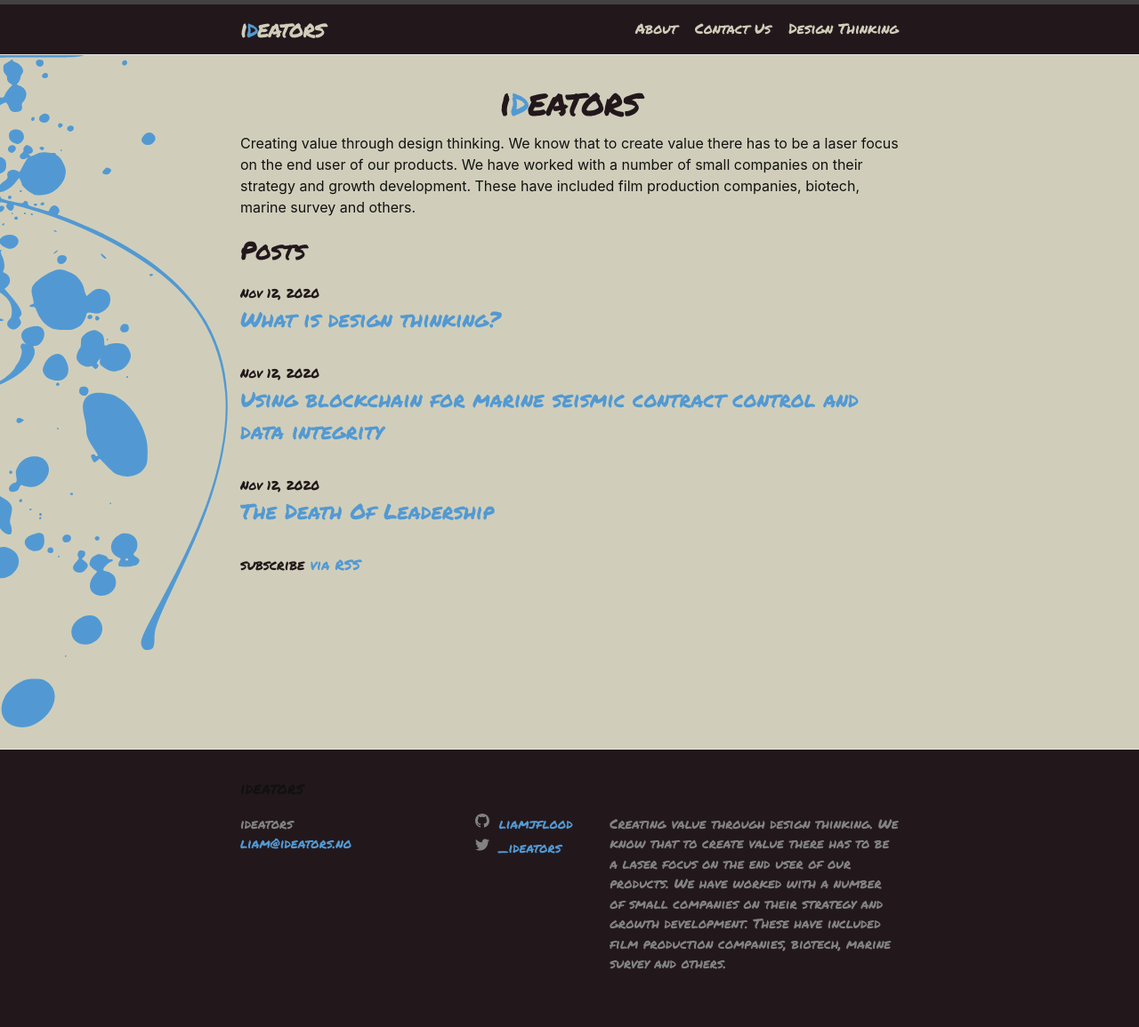
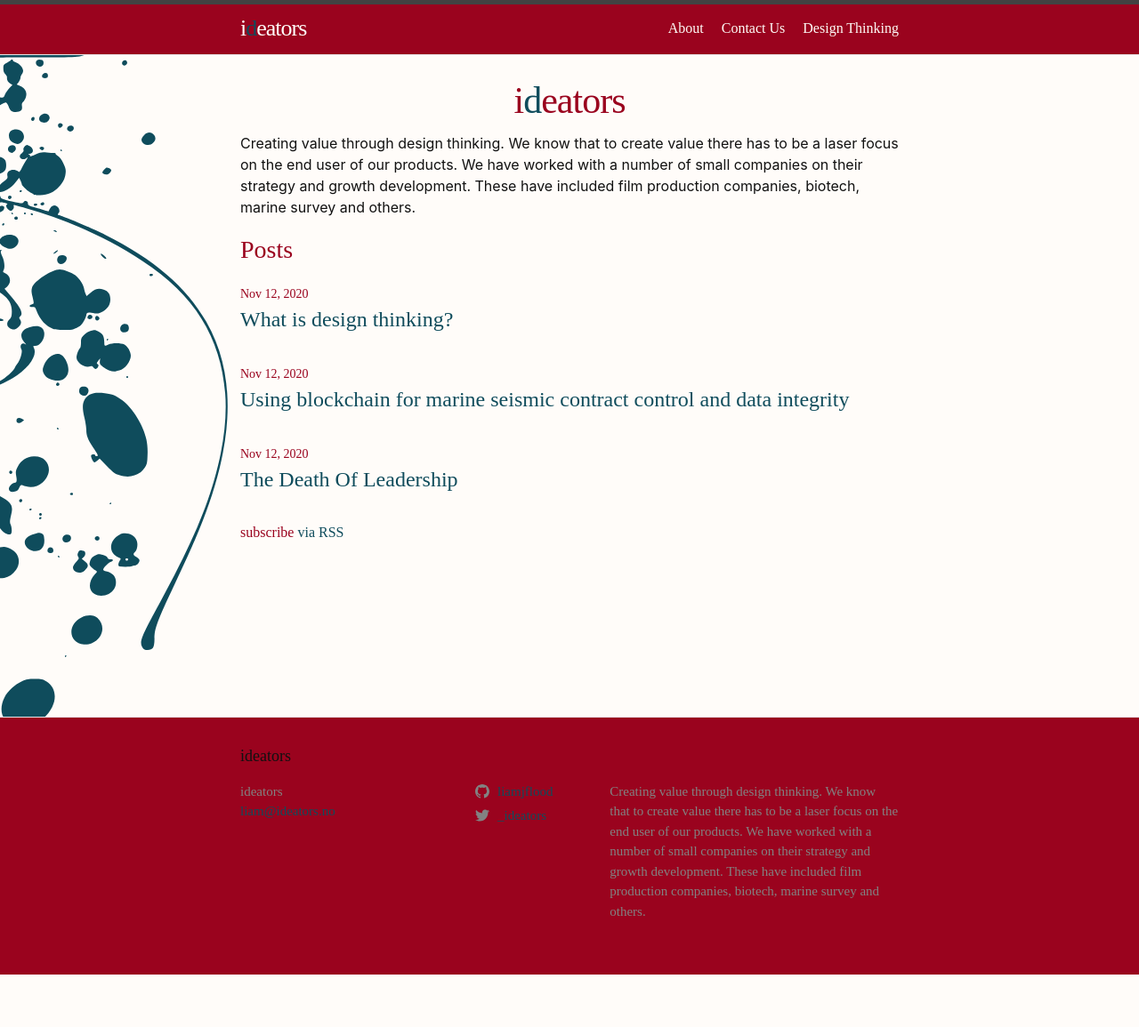
Before and after one commit to madfolio/old_website2, a Jekyll site: the page built from index.markdown, in a window 1280 px wide. Shown: the whole page at 89% size. Built offline with Jekyll 4.4.1, drawn with Linux system fonts in a browser that asks for light colours; some web fonts are replaced; after the commit the page ends 1096 px from its top, so only the background shows below that.

Commit message:
Update custom.scss

```diff
--- a/_sass/custom.scss
+++ b/_sass/custom.scss
@@ -1,9 +1,9 @@
 :root {
-  --theme: #22181C;
-  --white: #D0CEBA;
-  --accent: #5299D3;
+  --theme: #9A031E;
+  --white: #FFFCF9;
+  --accent: #0F4C5C;
   --base_font: 'Roboto', sans-serif;
-  --accent_font: 'Permanent Marker', cursive;
+  --accent_font: 'Beth Ellen', cursive;
 
 
 /// Original Colours - https://coolors.co/generate
@@ -17,6 +17,7 @@
 /// 'Gloria Hallelujah', cursive;
 /// 'Roboto', sans-serif;
 /// 'Syne Mono', monospace;
+/// 'Beth Ellen', cursive;
 }
 
 body {
```
